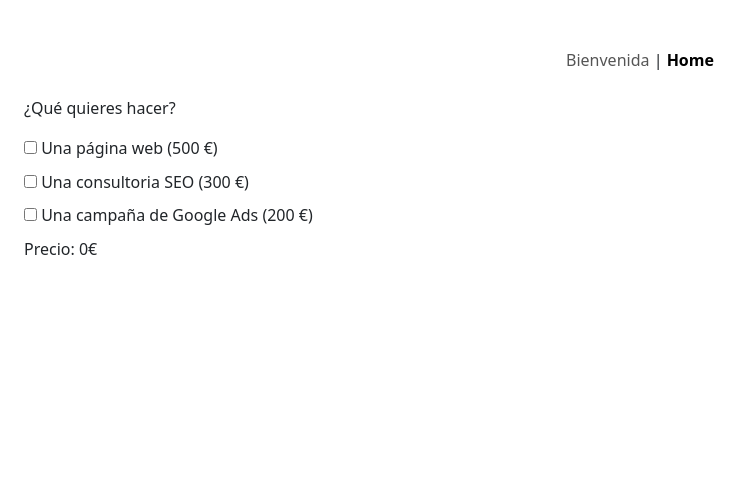
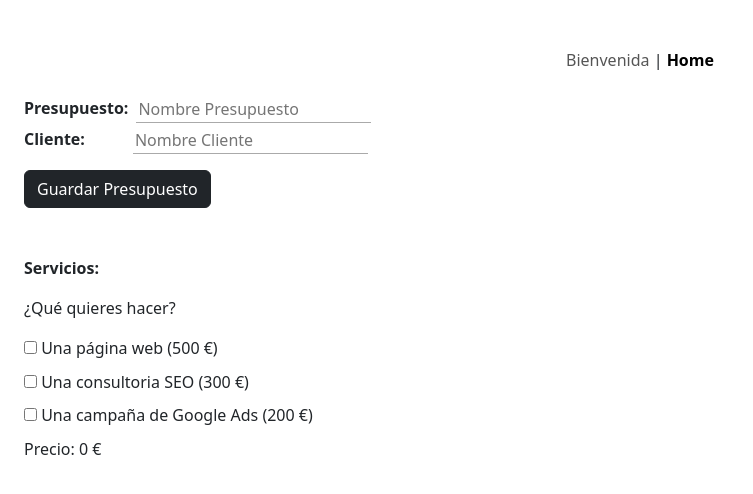
Before and after one commit to Jarperw/sprint-7, a Vue app: page /home in a window 1280 px wide. Shown: the top 494 px of the page, without its empty margins (0-753 px from the left). Built offline with nearby package versions, Linux system fonts and the light colour scheme.

Commit message:
ejercicio-6

```diff
--- /dev/null
+++ b/src/components/PressupostList.vue
@@ -0,0 +1,28 @@
+<template>
+  <div class="mt-5 mt-md-0">
+    <b-alert
+      show
+      v-for="(item, index) in presupuestos"
+      :key="index"
+      variant="secondary"
+    >
+      <div class="mx-5 d-flex justify-content-around">
+        <span><b>Presupuesto: </b>{{ item.presupuesto | mayuscula }}</span>
+        <span><b>Cliente: </b>{{ item.cliente | mayuscula}}</span>
+        <span><b>Precio: </b>{{ item.total }} €</span>
+      </div>
+    </b-alert>
+  </div>
+</template>
+
+<script>
+export default {
+  name: "PressupostList",
+  props: ["presupuestos"],
+  filters:{
+    mayuscula(valor){
+        return valor.charAt(0).toUpperCase() + valor.slice(1)
+    }
+  }
+};
+</script>
--- a/src/views/HomeView.vue
+++ b/src/views/HomeView.vue
@@ -1,24 +1,44 @@
 <template>
   <div class="container-fluid mt-4">
     <div class="row">
+
       <div class="col-12 col-sm-7 col-md-5 col-lg-4 col-xxl-3">
+        <form @submit.prevent="addPresupuestos()">
+          <div class="nombre d-flex mb-1">
+            <label for="nom"><b>Presupuesto:</b></label>
+            <input class="ms-2" type="text" id="nom" placeholder="Nombre Presupuesto" v-model="presupuesto" required>
+          </div>
+          <div class="cliente d-flex mb-3">
+            <label for="clie"><b>Cliente:</b></label>
+            <input class="ms-5" type="text" id="clie" placeholder="Nombre Cliente" v-model="cliente" required>
+          </div>
+          <button class="btn btn-dark mb-5">Guardar Presupuesto</button>
+        </form>
+          <div class="servicios">
+            <p>
+              <b>Servicios: </b>
+            </p>
             <p>¿Qué quieres hacer?</p>
             <label>
-          <input type="checkbox" value="500" v-model.number="precios" />
+              <input type="checkbox" value="500" v-model.number="precios"/>
               Una página web (500 €)
             </label>
-
             <Panel v-if="precios.includes(500)" @total="totalPanel = $event"></Panel>
-
             <label>
-          <input type="checkbox" value="300" v-model.number="precios" />
+              <input type="checkbox" value="300" v-model.number="precios"/>
               Una consultoria SEO (300 €)
             </label>
             <label>
-          <input type="checkbox" value="200" v-model.number="precios" />
+              <input type="checkbox" value="200" v-model.number="precios"/>
               Una campaña de Google Ads (200 €)
             </label>
-        <p>Precio: {{ suma }}€</p>
+            <p>Precio: {{ suma }} €</p>
+            <small :v-show="error" class="text-danger">{{error}}</small>
+          </div>
+      </div>
+
+      <div class="col-12 col-md">
+        <Pressupost-list :presupuestos="presupuestos"></Pressupost-list>
       </div>
     </div>
   </div>
@@ -26,31 +46,60 @@
 
 <script>
 import Panel from "../components/Panel.vue";
+import PressupostList from '../components/PressupostList.vue';
 
 export default {
-  components: { Panel },
+  components: { Panel, PressupostList },
   name: "Home",
   data() {
     return {
       precios: [],
       total: 0,
       totalPanel: 0,
+      presupuesto: '',
+      cliente: '',
+      presupuestos: [],
+      error: ''
     };
   },
   computed: {
     suma() {
       if(!this.precios.includes(500)) this.totalPanel = 0;
       return this.total = this.precios.reduce((contador, valor)=> contador + valor, this.totalPanel)
+    }
   },
+  methods: {
+    addPresupuestos(){
+      if(this.precios.length > 0){
+        this.presupuestos.push(
+          { presupuesto: this.presupuesto, cliente: this.cliente, total: this.total}
+        );
+        this.error = '';
+        this.presupuesto = '';
+        this.cliente = '';
+        this.precios = [];
+      }else{
+        this.error = 'Elige minimo un servicio';
+      }
+    }
   },
 };
 </script>
 
-
 <style scoped>
-label {
+.servicios label {
   display: block;
   margin-top: 0.6em;
   margin-bottom: 0.6em;
 }
+
+.nombre input,
+.cliente input,
+select{
+  /* width: 100%; */
+  border: none;
+  border-bottom: 1px solid #aaa;
+  /* border-radius: 0.6em; */
+   outline: none;
+}
 </style>
```
Lines whose indentation alone changed are shown as unchanged.
